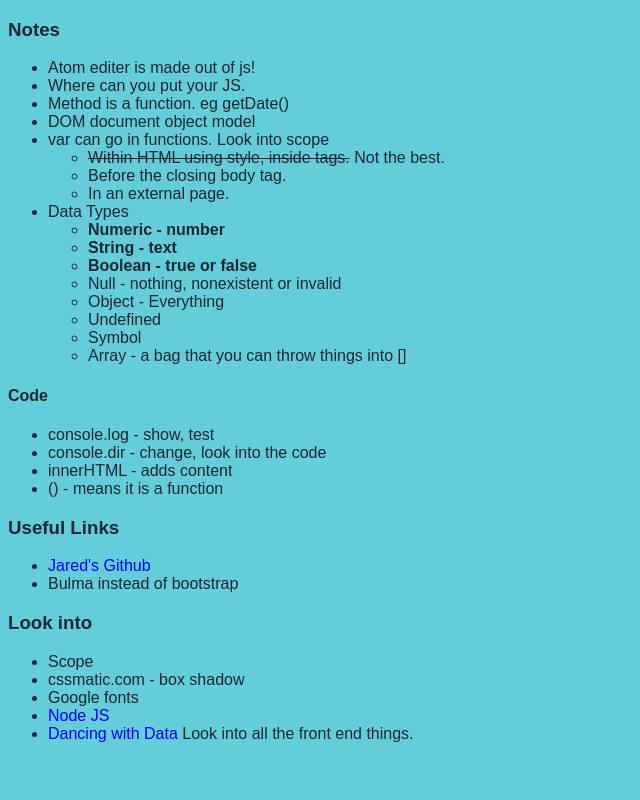
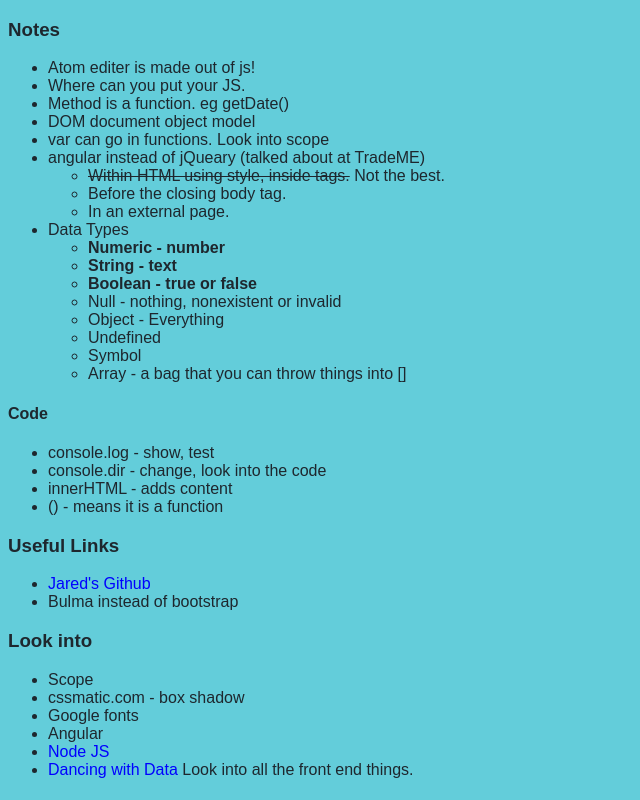
Before and after one commit to cathey191/Term2Day2, a plain HTML site: page index.html in a window 1280 px wide. Shown: the whole page, without its empty margins (0-640 px from the left). Drawn offline with Linux system fonts and the light colour scheme.

Commit message:
more notes

```diff
--- a/index.html
+++ b/index.html
@@ -32,6 +32,7 @@
 			<li>Method is a function. eg getDate()</li>
 			<li>DOM document object model</li>
 			<li>var can go in functions. Look into scope</li>
+			<li>angular instead of jQueary (talked about at TradeME)</li>
 			<ul>
 				<li><span class="crossOut">Within HTML using style, inside tags.</span> Not the best.</li>
 				<li>Before the closing body tag.</li>
@@ -66,6 +67,7 @@
 			<li>Scope</li>
 			<li>cssmatic.com - box shadow</li>
 			<li>Google fonts</li>
+			<li>Angular</li>
 			<li><a href="https://nodejs.org/en/">Node JS</a></li>
 			<li><a href="http://www.dancingwithdata.org.nz/">Dancing with Data</a> Look into all the front end things.</li>
 
```
Also changed, not shown: taskFour/index.html (+1 -0 lines).
